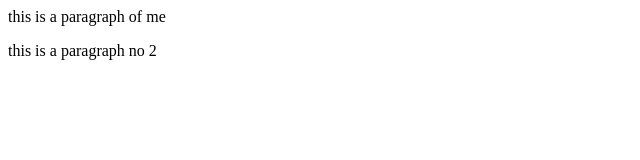
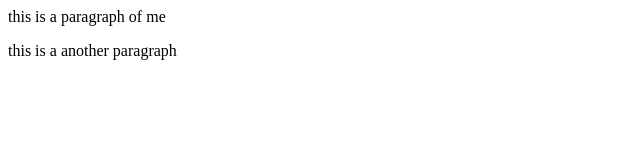
Before and after one commit to Aiman990-crypto/SCM_LAB2, a plain HTML site: page index.html in a window 1280 px wide. Shown: the full height of the page, 0-640 px from the left. Drawn offline with Linux system fonts and the light colour scheme.

Commit message:
Describe the changes you made

```diff
--- a/index.html
+++ b/index.html
@@ -7,7 +7,7 @@
       <p>
         this is a paragraph of me
       </p>
-      <p> this is a paragraph no 2</p>
+      <p> this is a another paragraph</p>
     </body>
   </head>
 </html>
```
